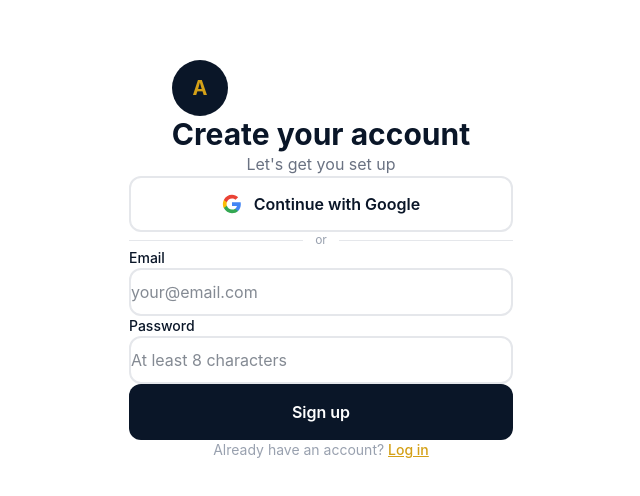
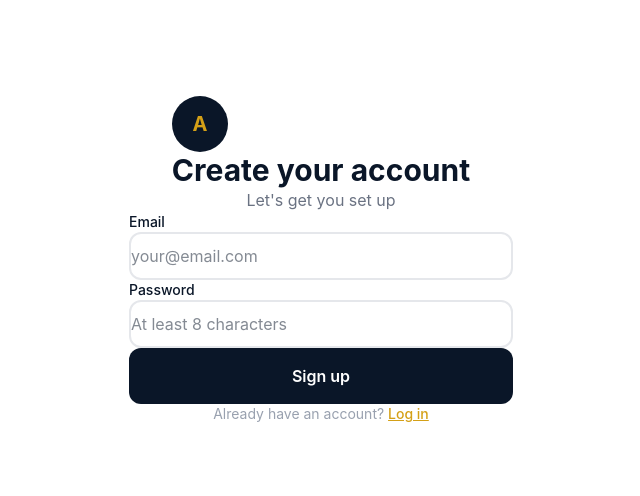
Before and after one commit to AptivAi-droid/archie-learn, a React (Vite) app: page /archie-learn/signup in a window 1280 px wide. Shown: the part 140-636 px from the top of the page, without its empty margins (319-959 px from the left). Built offline with nearby package versions, Linux system fonts and the light colour scheme; no server answers.

Commit message:
Hide Google OAuth buttons via feature flag (provider not yet enabled in Supabase)

```diff
--- /dev/null
+++ b/src/lib/featureFlags.js
@@ -0,0 +1,6 @@
+// Feature flags — flip to enable/disable functionality
+// To turn Google OAuth back on: set GOOGLE_OAUTH to true AND enable Google provider in Supabase Dashboard
+
+export const FEATURES = {
+  GOOGLE_OAUTH: false, // Requires Google Cloud Console setup + Supabase provider config
+}
--- a/src/screens/Login.jsx
+++ b/src/screens/Login.jsx
@@ -1,6 +1,7 @@
 import { useState } from 'react'
 import { useNavigate, Link } from 'react-router-dom'
 import { useAuth } from '../contexts/AuthContext'
+import { FEATURES } from '../lib/featureFlags'
 
 export default function Login() {
   const [email, setEmail] = useState('')
@@ -56,7 +57,9 @@ export default function Login() {
           </div>
         )}
 
-        {/* Google OAuth */}
+        {/* Google OAuth — hidden via feature flag until Google provider is enabled in Supabase */}
+        {FEATURES.GOOGLE_OAUTH && (
+          <>
             <button
               type="button"
               onClick={handleGoogle}
@@ -72,6 +75,8 @@ export default function Login() {
               <span className="text-xs text-gray-400">or</span>
               <div className="flex-1 h-px bg-gray-200" />
             </div>
+          </>
+        )}
 
         <form onSubmit={handleSubmit} className="space-y-4">
           <div>
--- a/src/screens/Signup.jsx
+++ b/src/screens/Signup.jsx
@@ -1,6 +1,7 @@
 import { useState } from 'react'
 import { useNavigate, useSearchParams, Link } from 'react-router-dom'
 import { useAuth } from '../contexts/AuthContext'
+import { FEATURES } from '../lib/featureFlags'
 
 export default function Signup() {
   const [email, setEmail] = useState('')
@@ -86,7 +87,9 @@ export default function Signup() {
           </div>
         )}
 
-        {/* Google OAuth */}
+        {/* Google OAuth — hidden via feature flag until Google provider is enabled in Supabase */}
+        {FEATURES.GOOGLE_OAUTH && (
+          <>
             <button
               type="button"
               onClick={handleGoogle}
@@ -102,6 +105,8 @@ export default function Signup() {
               <span className="text-xs text-gray-400">or</span>
               <div className="flex-1 h-px bg-gray-200" />
             </div>
+          </>
+        )}
 
         <form onSubmit={handleSubmit} className="space-y-4">
           <div>
```
Lines whose indentation alone changed are shown as unchanged.
